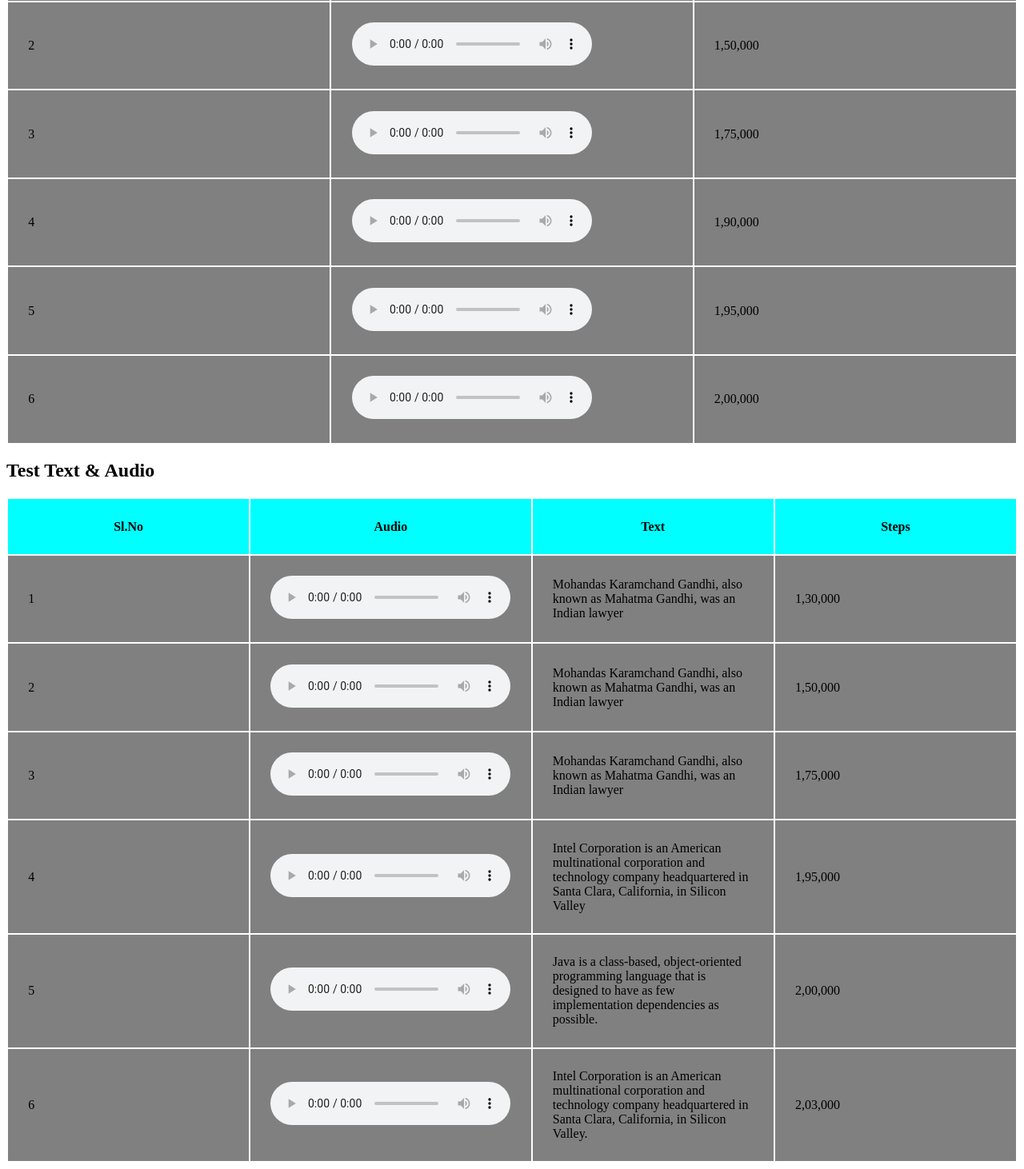
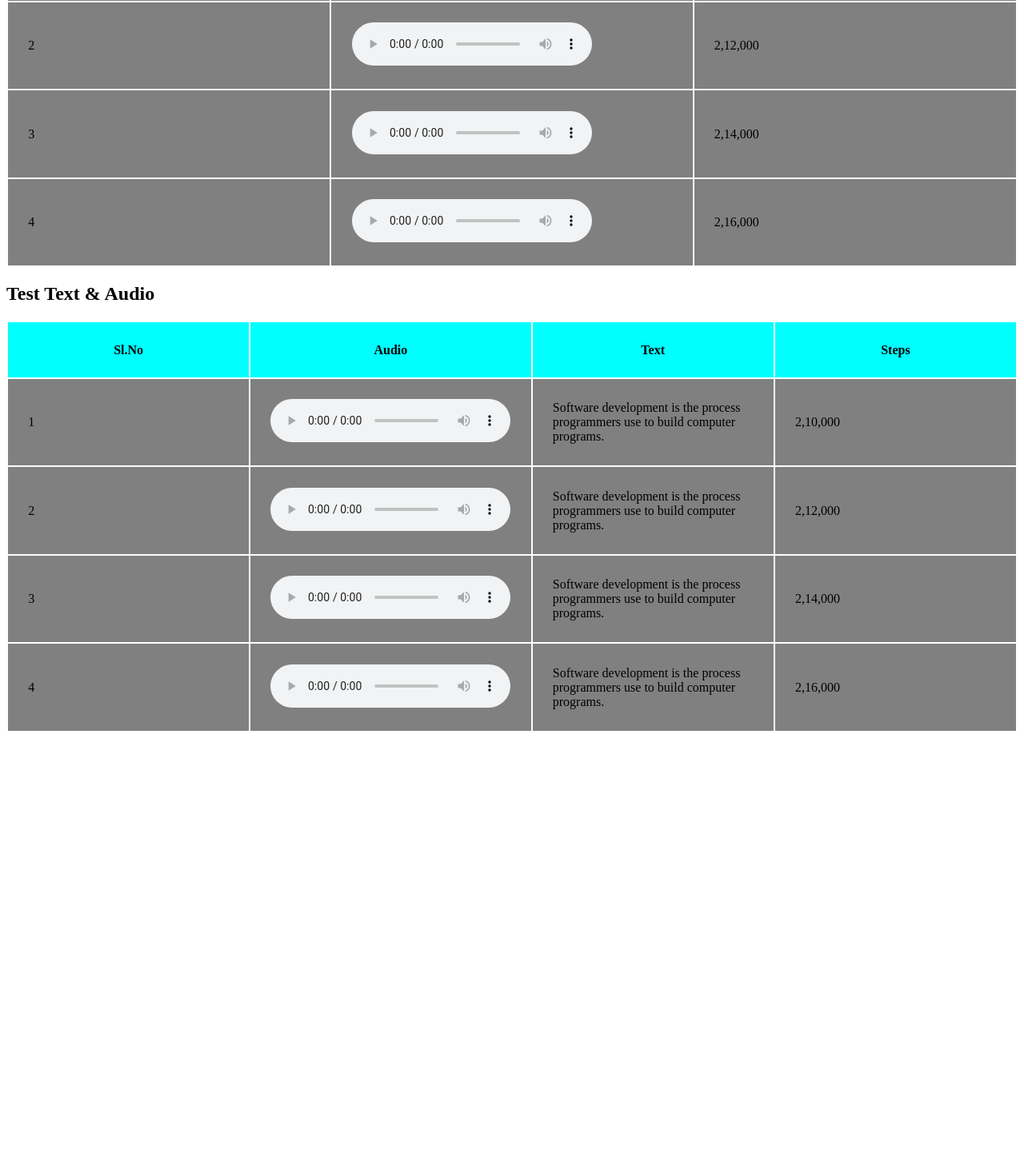
Before and after one commit to suryanarayanan035/texttospeech, a plain HTML site: page index.html in a window 1280 px wide. Shown: the part 755-2217 px from the top of the page at 80% size. After the commit the page ends 1679 px from the top, so only its background shows below. Drawn offline with Linux system fonts and the light colour scheme.

Commit message:
Added 210000, 212000, 214000, 216000

```diff
--- a/index.html
+++ b/index.html
@@ -23,62 +23,42 @@
                 <td>1</td>
                 <td>
                     <audio controls>
-                        <source src="assets/audio/step-130000-audio.wav">
+                        <source src="assets/audio/step-210000-audio.wav">
                     </audio>
                 </td>
 
-                <td>1,30,000</td>
+                <td>2,10,000</td>
             </tr>
             <tr>
                 <td>2</td>
                 <td>
                     <audio controls>
-                        <source src="assets/audio/step-150000-audio.wav">
+                        <source src="assets/audio/step-212000-audio.wav">
                     </audio>
                 </td>
 
-                <td>1,50,000</td>
+                <td>2,12,000</td>
             </tr>
             <tr>
                 <td>3</td>
                 <td>
                     <audio controls>
-                        <source src="assets/audio/step-175000-audio.wav">
+                        <source src="assets/audio/step-214000-audio.wav">
                     </audio>
                 </td>
 
-                <td>1,75,000</td>
+                <td>2,14,000</td>
             </tr>
 
             <tr>
                 <td>4</td>
                 <td>
                     <audio controls>
-                        <source src="assets/audio/step-190000-audio.wav">
+                        <source src="assets/audio/step-216000-audio.wav">
                     </audio>
                 </td>
 
-                <td>1,90,000</td>
-            </tr>
-            <tr>
-                <td>5</td>
-                <td>
-                    <audio controls>
-                        <source src="assets/audio/step-195000-audio.wav">
-                    </audio>
-                </td>
-
-                <td>1,95,000</td>
-            </tr>
-            <tr>
-                <td>6</td>
-                <td>
-                    <audio controls>
-                        <source src="assets/audio/step-200000-audio.wav">
-                    </audio>
-                </td>
-
-                <td>2,00,000</td>
+                <td>2,16,000</td>
             </tr>
         </table>
     </div>
@@ -95,61 +75,41 @@
                 <td>1</td>
                 <td>
                     <audio controls>
-                        <source src="assets/audio/sample-1-130000.wav">
+                        <source src="assets/audio/sample-210000-audio.wav">
                     </audio>
                 </td>
-                <td>Mohandas Karamchand Gandhi, also known as Mahatma Gandhi, was an Indian lawyer</td>
-                <td>1,30,000</td>
+                <td>Software development is the process programmers use to build computer programs.</td>
+                <td>2,10,000</td>
             </tr>
             <tr>
                 <td>2</td>
                 <td>
                     <audio controls>
-                        <source src="assets/audio/sample-1-150000.wav">
+                        <source src="assets/audio/sample-212000-audio.wav">
                     </audio>
                 </td>
-                <td>Mohandas Karamchand Gandhi, also known as Mahatma Gandhi, was an Indian lawyer</td>
-                <td>1,50,000</td>
+                <td>Software development is the process programmers use to build computer programs.</td>
+                <td>2,12,000</td>
             </tr>
             <tr>
                 <td>3</td>
                 <td>
                     <audio controls>
-                        <source src="assets/audio/sample-1-175000.wav">
+                        <source src="assets/audio/sample-214000-audio.wav">
                     </audio>
                 </td>
-                <td>Mohandas Karamchand Gandhi, also known as Mahatma Gandhi, was an Indian lawyer</td>
-                <td>1,75,000</td>
+                <td>Software development is the process programmers use to build computer programs.</td>
+                <td>2,14,000</td>
             </tr>
             <tr>
                 <td>4</td>
                 <td>
                     <audio controls>
-                        <source src="assets/audio/sample-1-195000.wav">
+                        <source src="assets/audio/sample-216000-audio.wav">
                     </audio>
                 </td>
-                <td>Intel Corporation is an American multinational corporation and technology company headquartered in Santa Clara, California, in Silicon Valley</td>
-                <td>1,95,000</td>
-            </tr>
-            <tr>
-                <td>5</td>
-                <td>
-                    <audio controls>
-                        <source src="assets/audio/sample-2-200000.wav">
-                    </audio>
-                </td>
-                <td>Java is a class-based, object-oriented programming language that is designed to have as few implementation dependencies as possible.</td>
-                <td>2,00,000</td>
-            </tr>
-            <tr>
-                <td>6</td>
-                <td>
-                    <audio controls>
-                        <source src="assets/audio/sample-2-203000.wav">
-                    </audio>
-                </td>
-                <td>Intel Corporation is an American multinational corporation and technology company headquartered in Santa Clara, California, in Silicon Valley.</td>
-                <td>2,03,000</td>
+                <td>Software development is the process programmers use to build computer programs.</td>
+                <td>2,16,000</td>
             </tr>
         </table>
     </div>
```
Also changed, not shown: 8 other files.
